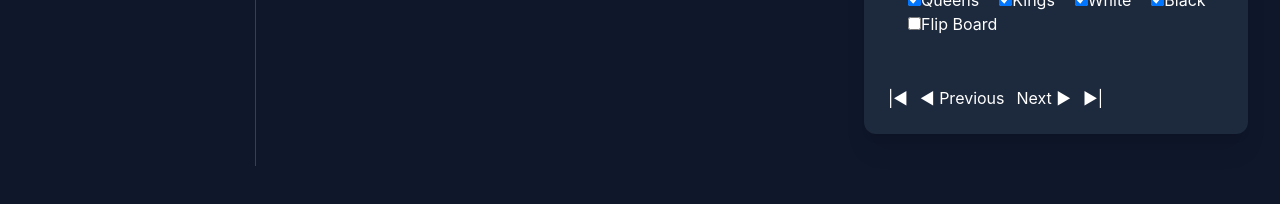
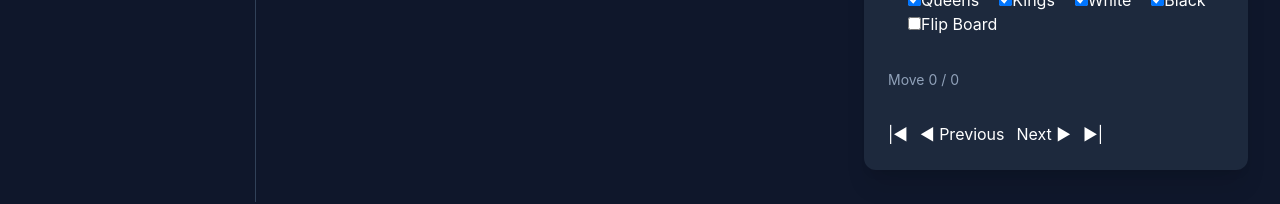
Before and after one commit to adamrsherlock-del/ChessBlunder, a React (Vite) app: page / in a window 1280 px wide. Shown: the part 433-637 px from the top of the page. Built offline with nearby package versions, Linux system fonts and the light colour scheme.

Commit message:
Display replay move counter

```diff
--- a/src/components/ReplayControls.tsx
+++ b/src/components/ReplayControls.tsx
@@ -40,7 +40,13 @@ export default function ReplayControls({
 
     return (
 
-        <div className="flex gap-3 mt-4">
+        <>
+            {/* Show the current replay position */}
+            <p className="text-sm text-slate-400">
+                Move {currentMove} / {totalMoves}
+            </p>
+
+            <div className="flex gap-3 mt-2">
 
                 <button onClick={onFirst}>
                     |◀
@@ -60,5 +66,7 @@ export default function ReplayControls({
 
             </div>
 
+        </>
+
     )
 }
```
Lines whose indentation alone changed are shown as unchanged.
